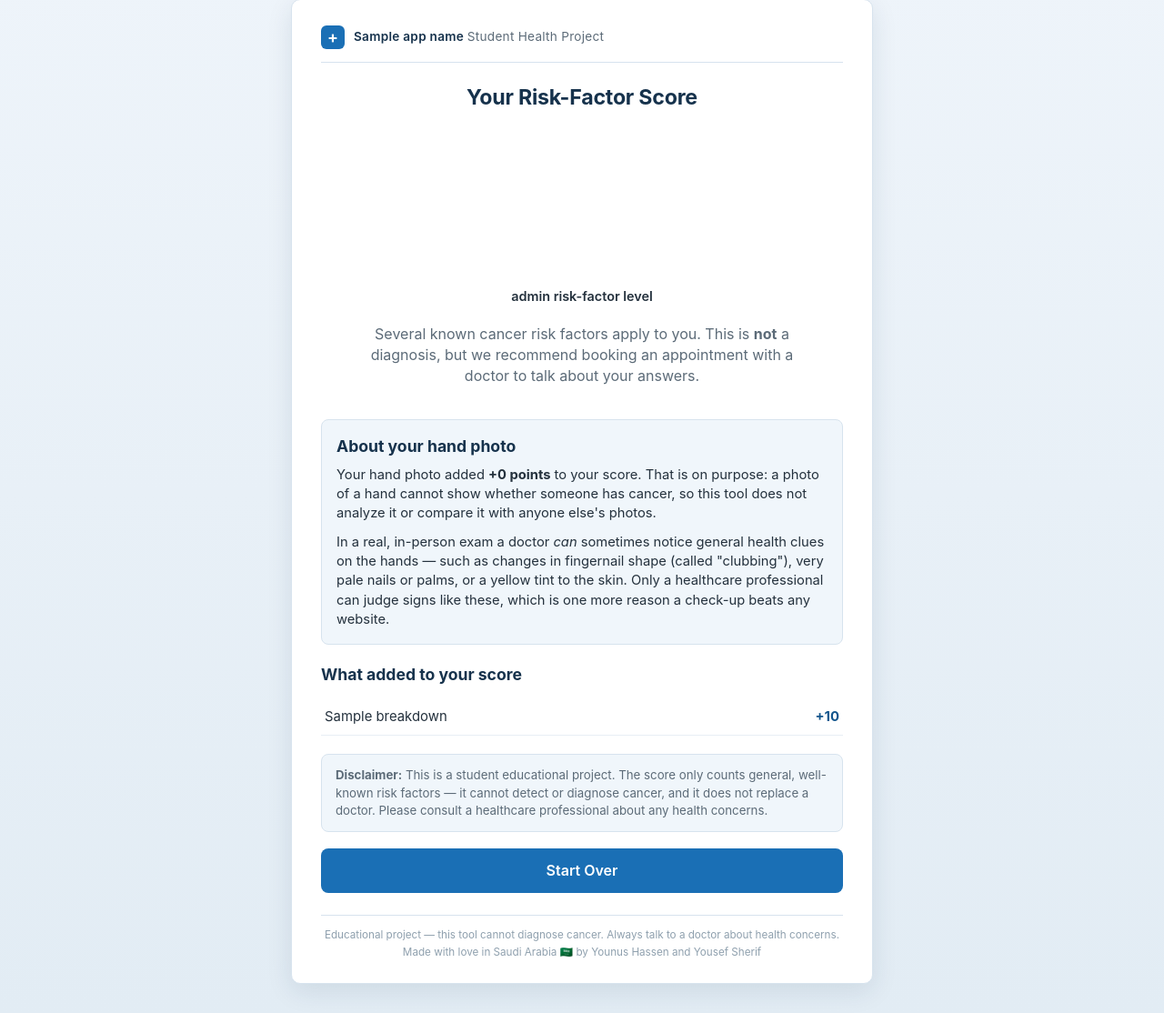
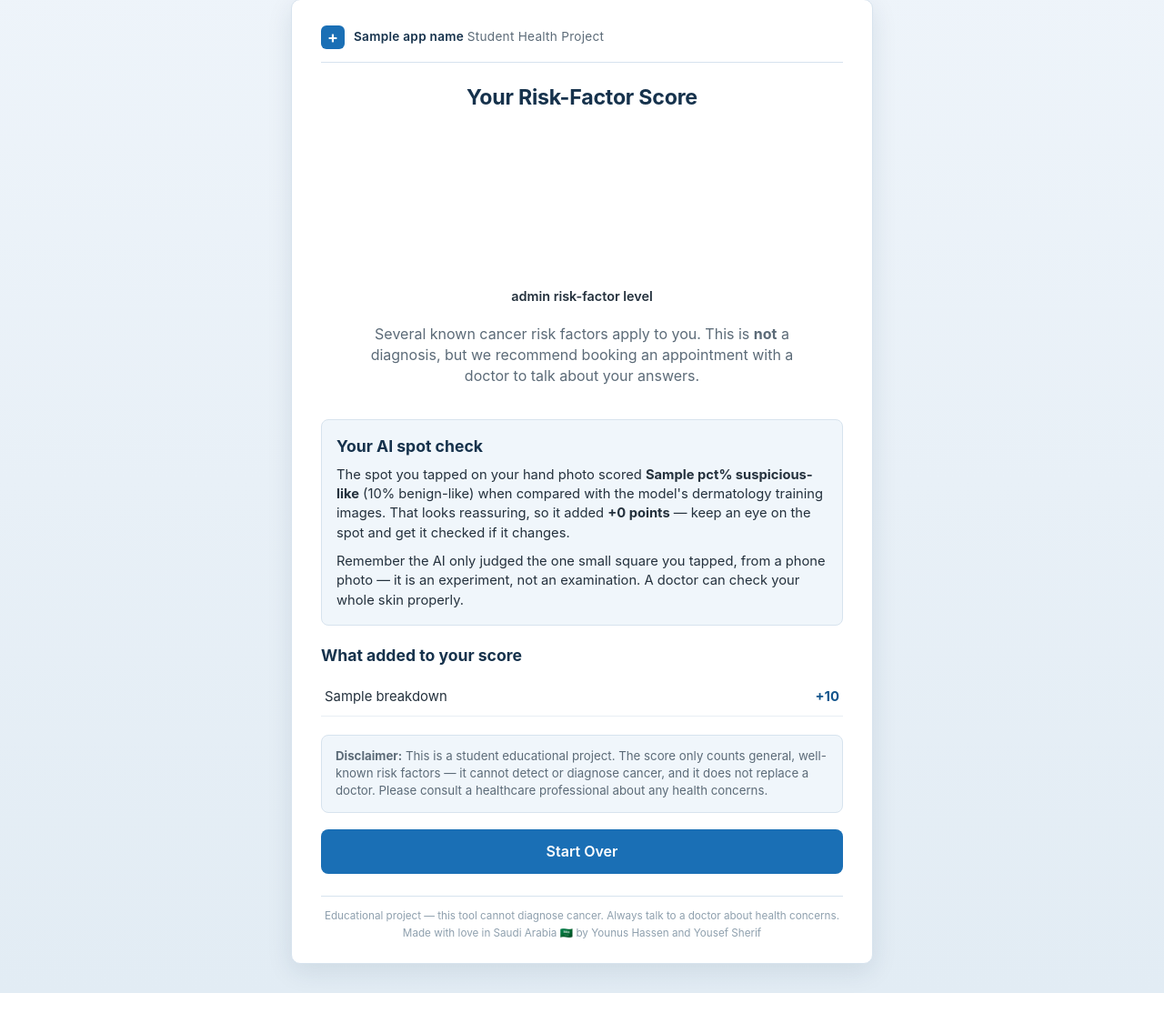
Before and after one commit to joesherif-1/Y_Y-Project, a Flask app: template templates/result.html in a window 1280 px wide. Shown: the part 33-1147 px from the top of the page at 91% size. After the commit the page ends 1125 px from the top, so only its background shows below. Run offline with Flask 3, Linux system fonts and the light colour scheme; the template is opened without the code that fills it: most values are stand-ins (such as "Sample title", 1, 10 or a date in 2020).

Commit message:
Score the AI spot check as part of the assessment
Step 1's AI spot check is now a first-class part of the flow: the promo
link to the separate skin-check page is gone, the analyzed percentage is
carried through the questionnaire (sessionStorage -> hidden field), and
score_assessment() adds +3 for >=70% suspicious-like, +2 for 50-69%,
0 for benign-like (MAX_SCORE 43 -> 46). The results page explains the
AI finding with its percentage and honest limits, or explains the +0
when the spot check wasn't used. Stale AI results are cleared on a new
visit or new photo.

Co-Authored-By: Claude Fable 5 <noreply@anthropic.com>

```diff
--- a/app.py
+++ b/app.py
@@ -35,7 +35,8 @@ DURATION_POINTS = {
 
 # Highest score possible: age(4) + previous cancer(4) + chronic condition(2)
 # + family history(3) + smoking(4) + alcohol(2) + all symptoms(21) + duration(3)
-MAX_SCORE = 43
+# + AI spot check(3)
+MAX_SCORE = 46
 
 
 def score_assessment(form):
@@ -96,6 +97,23 @@ def score_assessment(form):
     if chosen:
         add("How long the symptoms have lasted", DURATION_POINTS.get(duration, 0))
 
+    # AI spot check from the hand photo (percentage 0-100, set by the browser).
+    # It only ever sees one cropped spot, so it gets modest weight - at most the
+    # same points as a family history of cancer.
+    ai = None
+    ai_raw = form.get("ai_spot", "")
+    if ai_raw:
+        try:
+            ai_pct = max(0, min(100, int(float(ai_raw))))
+        except ValueError:
+            ai_pct = None
+        if ai_pct is not None:
+            ai = {"pct": ai_pct}
+            if ai_pct >= 70:
+                add("AI spot check: strongly similar to suspicious training images", 3)
+            elif ai_pct >= 50:
+                add("AI spot check: similar to suspicious training images", 2)
+
     if total >= 16:
         level, level_class = "Elevated", "high"
     elif total >= 8:
@@ -114,6 +132,7 @@ def score_assessment(form):
         "level_class": level_class,
         "breakdown": breakdown,
         "red_flag": red_flag,
+        "ai": ai,
     }
 
 
--- a/templates/questionnaire.html
+++ b/templates/questionnaire.html
@@ -8,6 +8,7 @@
     <p class="progress-text" id="progress-text">Section 1 of 7</p>
 
     <form method="post" action="{{ url_for('result') }}" id="quiz-form">
+        <input type="hidden" name="ai_spot" id="ai-spot">
 
         <section class="step" data-step="0">
             <h2>About you</h2>
@@ -146,6 +147,10 @@
     backBtn.addEventListener('click', () => show(current - 1));
     show(0);
 
+    // Bring along the AI spot-check result from the hand photo, if there was one.
+    const aiSpot = sessionStorage.getItem('spotCheckPct');
+    if (aiSpot !== null) document.getElementById('ai-spot').value = aiSpot;
+
     // Show the "middle score" notice when an "unsure" answer is picked.
     document.querySelectorAll('input[type=radio]').forEach(radio => {
         radio.addEventListener('change', () => {
--- a/templates/result.html
+++ b/templates/result.html
@@ -34,16 +34,32 @@
     </div>
     {% endif %}
 
+    {% if r.ai %}
+    <div class="hand-card">
+        <h2>Your AI spot check</h2>
+        <p>The spot you tapped on your hand photo scored <strong>{{ r.ai.pct }}% suspicious-like</strong>
+        ({{ 100 - r.ai.pct }}% benign-like) when compared with the model's dermatology training images.
+        {% if r.ai.pct >= 70 %}That added <strong>+3 points</strong> to your score, and that spot is
+        worth showing to a dermatologist.{% elif r.ai.pct >= 50 %}That added <strong>+2 points</strong>
+        to your score, and that spot is worth showing to a dermatologist.{% else %}That looks
+        reassuring, so it added <strong>+0 points</strong> — keep an eye on the spot and get it
+        checked if it changes.{% endif %}</p>
+        <p>Remember the AI only judged the one small square you tapped, from a phone photo — it is
+        an experiment, not an examination. A doctor can check your whole skin properly.</p>
+    </div>
+    {% else %}
     <div class="hand-card">
         <h2>About your hand photo</h2>
-        <p>Your hand photo added <strong>+0 points</strong> to your score. That is on purpose:
-        a photo of a hand cannot show whether someone has cancer, so this tool does not
-        analyze it or compare it with anyone else's photos.</p>
+        <p>Your hand photo added <strong>+0 points</strong> to your score, because you didn't run
+        the AI spot check — and a photo alone cannot show whether someone has cancer. If you have
+        a mole or spot you're curious about, go back and tap it on your photo, or use the close-up
+        checker on the AI Skin Check page.</p>
         <p>In a real, in-person exam a doctor <em>can</em> sometimes notice general health clues
         on the hands — such as changes in fingernail shape (called "clubbing"), very pale nails
         or palms, or a yellow tint to the skin. Only a healthcare professional can judge signs
         like these, which is one more reason a check-up beats any website.</p>
     </div>
+    {% endif %}
 
     {% if r.breakdown %}
     <div class="breakdown">
```
Also changed, not shown: templates/index.html (+13 -9 lines), README.md.
